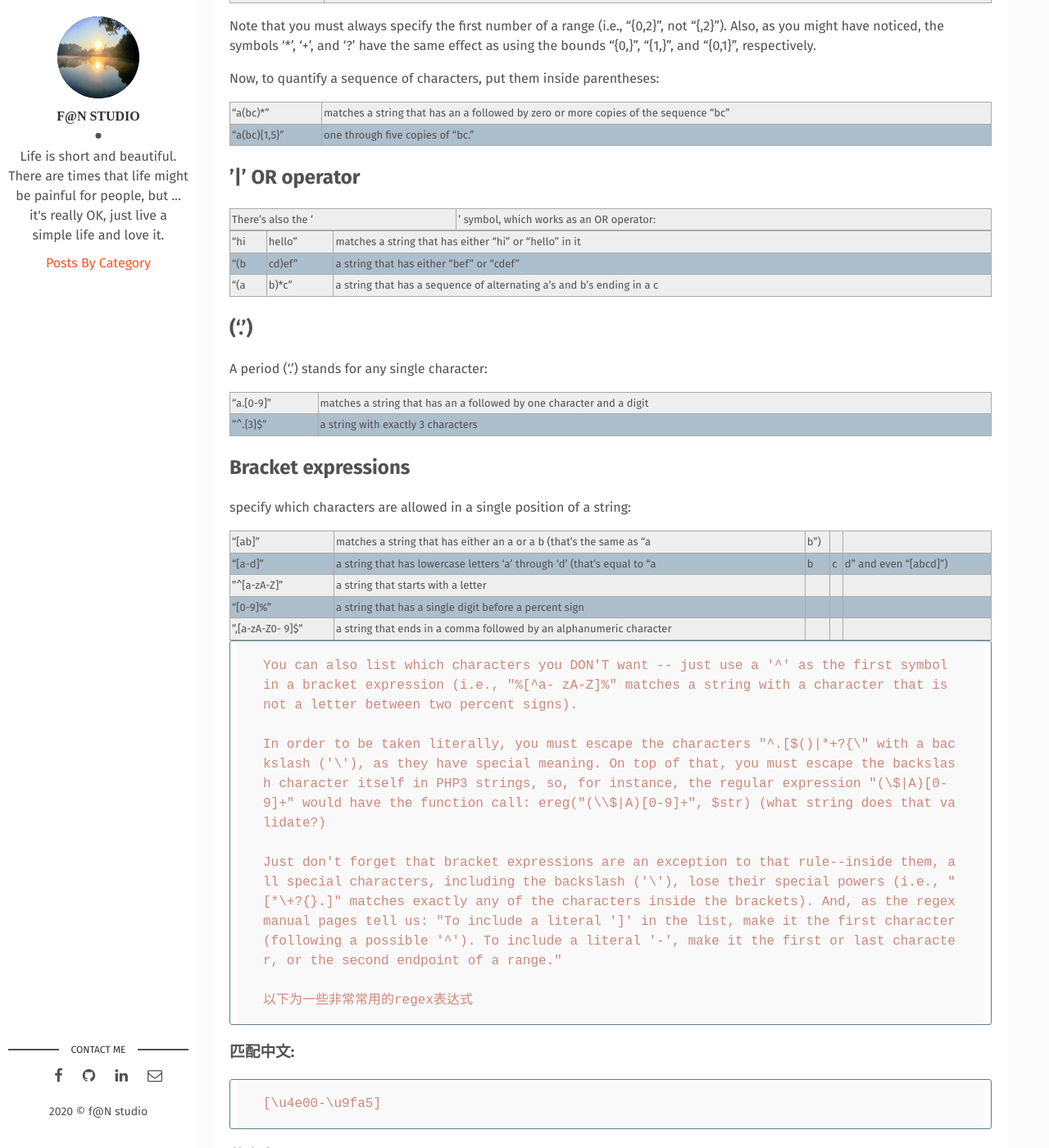
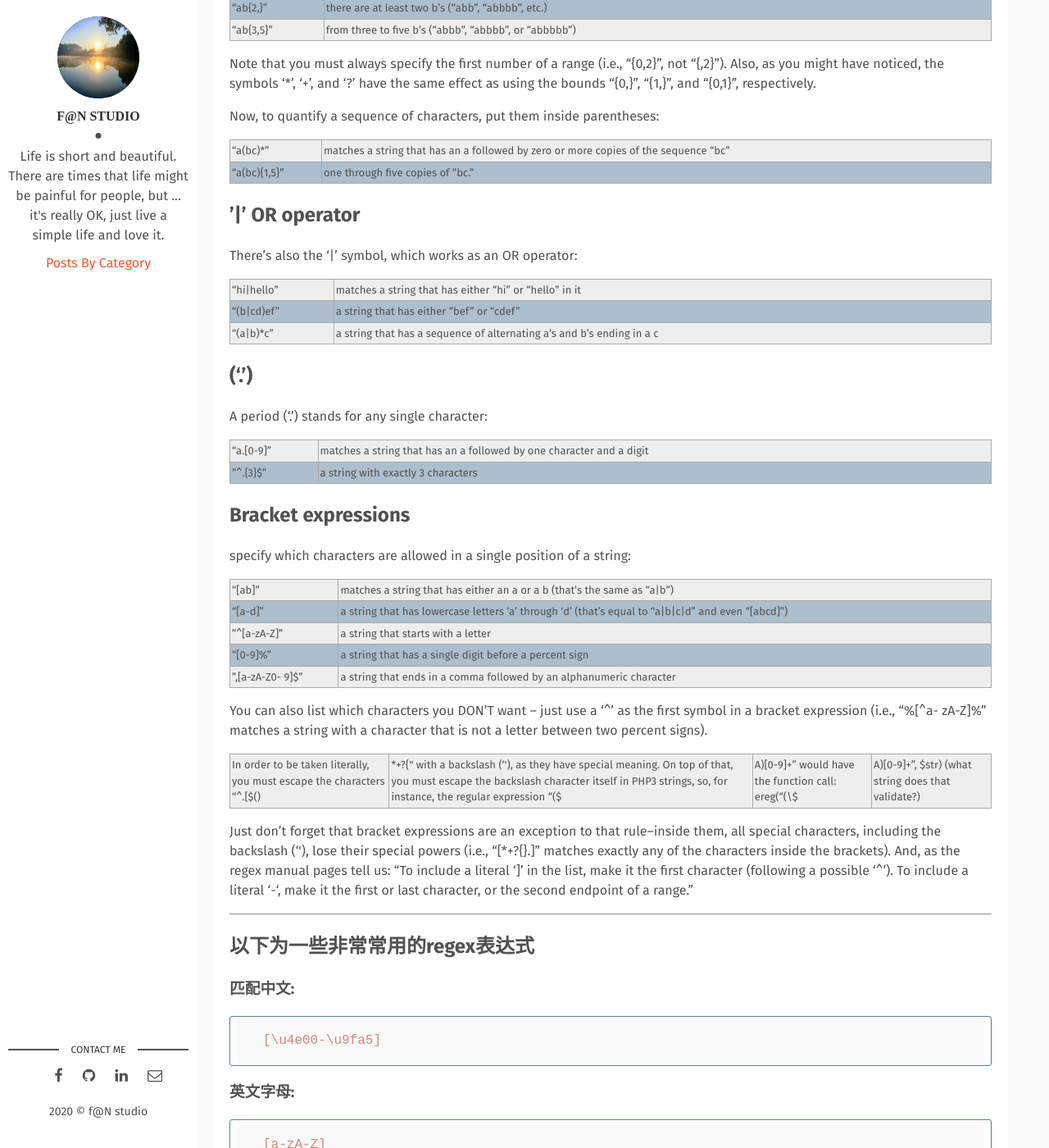
Before and after one commit to wowfrank/wowfrank.github.io, a Jekyll site: the page built from _posts/2020-11-05-frequently-used-regex-you-may-need.md, in a window 1280 px wide and 1400 px high, scrolled down 1001 px. Shown: the whole window at 82% size. Built offline with Jekyll 4.4.1, drawn with Linux system fonts in a browser that asks for light colours; some of the changed text lies outside the part shown.

Commit message:
Update 2020-11-05-frequently-used-regex-you-may-need.md

````diff
--- a/_posts/2020-11-05-frequently-used-regex-you-may-need.md
+++ b/_posts/2020-11-05-frequently-used-regex-you-may-need.md
@@ -30,7 +30,8 @@
 | "ab*"      | matches a string that has an a followed by zero or more b's ("ac", "abc", "abbc", etc ) |
 | "ab+"  |  same, but there's at least one b ("abc", "abbc", etc., but not "ac")   |
 |  "ab?" |  there might be a single b or not ("ac", "abc" but not "abbc").  |
-| "a?b\+$"  |  a possible 'a' followed by one or more 'b's at the end of the string: Matches any string ending with "ab", "abb", "abbb" etc. or "b", "bb" etc. but not "aab", "aabb" etc  |
+| "a?b+$"  |  a possible 'a' followed by one or more 'b's at the end of the string:
+Matches any string ending with "ab", "abb", "abbb" etc. or "b", "bb" etc. but not "aab", "aabb" etc  |
 
 ## Braces { }
 
@@ -51,12 +52,12 @@
 
 ## '|' OR operator
 
-There's also the '|' symbol, which works as an OR operator:
+There's also the '\|' symbol, which works as an OR operator:
 
 | :------------- |:-------------|
-| "hi|hello"      | matches a string that has either "hi" or "hello" in it |
-| "(b|cd)ef" |  a string that has either "bef" or "cdef"  |
-| "(a|b)\*c" |  a string that has a sequence of alternating a's and b's ending in a c  |
+| "hi\|hello"      | matches a string that has either "hi" or "hello" in it |
+| "(b\|cd)ef" |  a string that has either "bef" or "cdef"  |
+| "(a\|b)\*c" |  a string that has a sequence of alternating a's and b's ending in a c  |
 
 ## ('.')
 
@@ -71,21 +72,21 @@
 specify which characters are allowed in a single position of a string:
 
 | :------------- |:-------------|
-| "[ab]"      | matches a string that has either an a or a b (that's the same as "a|b") |
-| "[a-d]" |  a string that has lowercase letters 'a' through 'd' (that's equal to "a|b|c|d" and even "[abcd]")  |
+| "[ab]"      | matches a string that has either an a or a b (that's the same as "a\|b") |
+| "[a-d]" |  a string that has lowercase letters 'a' through 'd' (that's equal to "a\|b\|c\|d" and even "[abcd]")  |
 | "^[a-zA-Z]" |  a string that starts with a letter  |
 | "[0-9]%" |  a string that has a single digit before a percent sign  |
 | ",[a-zA-Z0- 9]$" |  a string that ends in a comma followed by an alphanumeric character  |
 
-```text
 You can also list which characters you DON'T want -- just use a '^' as the first symbol in a bracket expression (i.e., "%[^a- zA-Z]%" matches a string with a character that is not a letter between two percent signs).
 
 In order to be taken literally, you must escape the characters "^.[$()|*+?{\" with a backslash ('\'), as they have special meaning. On top of that, you must escape the backslash character itself in PHP3 strings, so, for instance, the regular expression "(\$|A)[0-9]+" would have the function call: ereg("(\\$|A)[0-9]+", $str) (what string does that validate?)
 
 Just don't forget that bracket expressions are an exception to that rule--inside them, all special characters, including the backslash ('\'), lose their special powers (i.e., "[*\+?{}.]" matches exactly any of the characters inside the brackets). And, as the regex manual pages tell us: "To include a literal ']' in the list, make it the first character (following a possible '^'). To include a literal '-', make it the first or last character, or the second endpoint of a range."
 
-以下为一些非常常用的regex表达式
-```
+---
+
+## 以下为一些非常常用的regex表达式
 
 ### 匹配中文:
 
````
